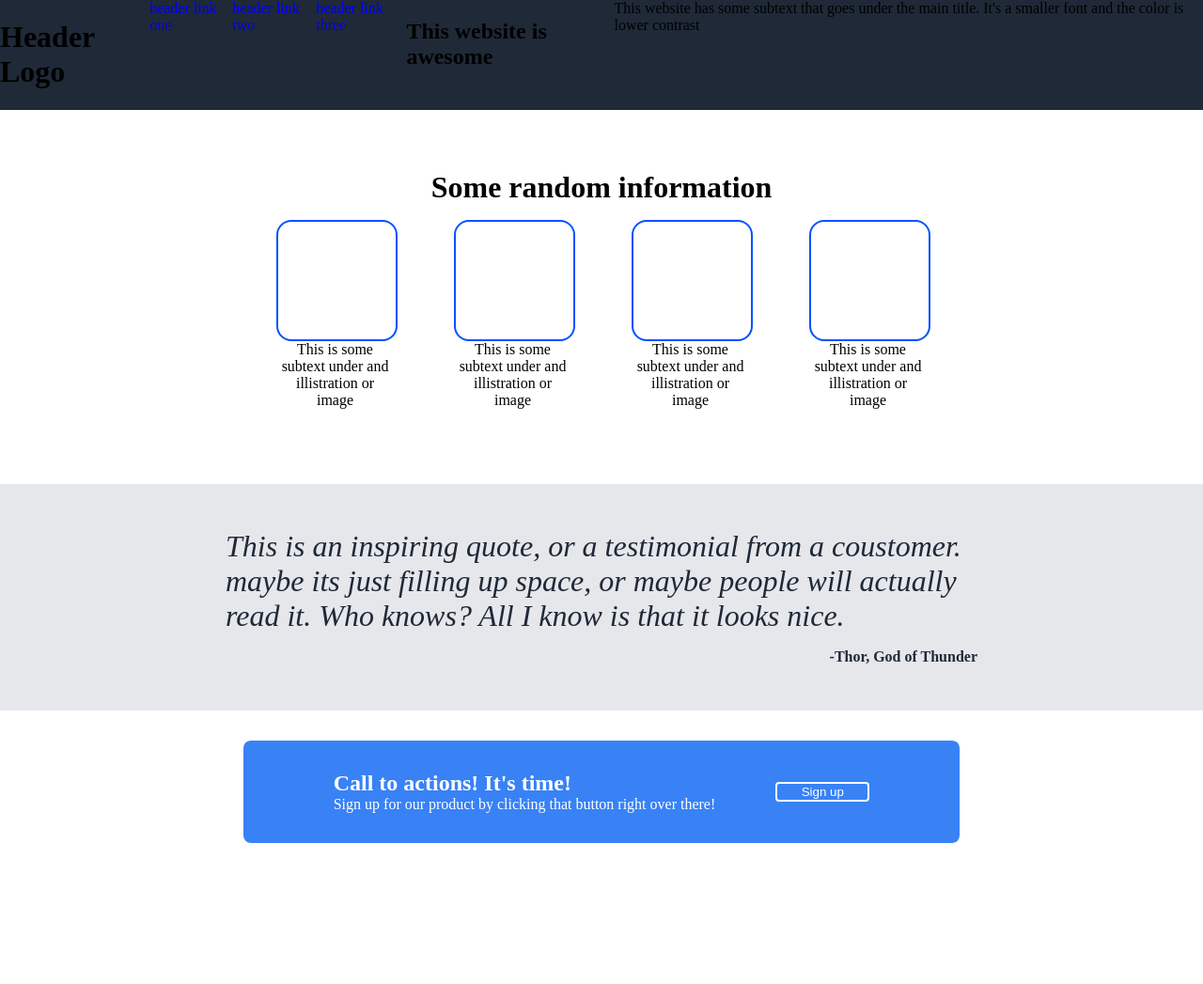
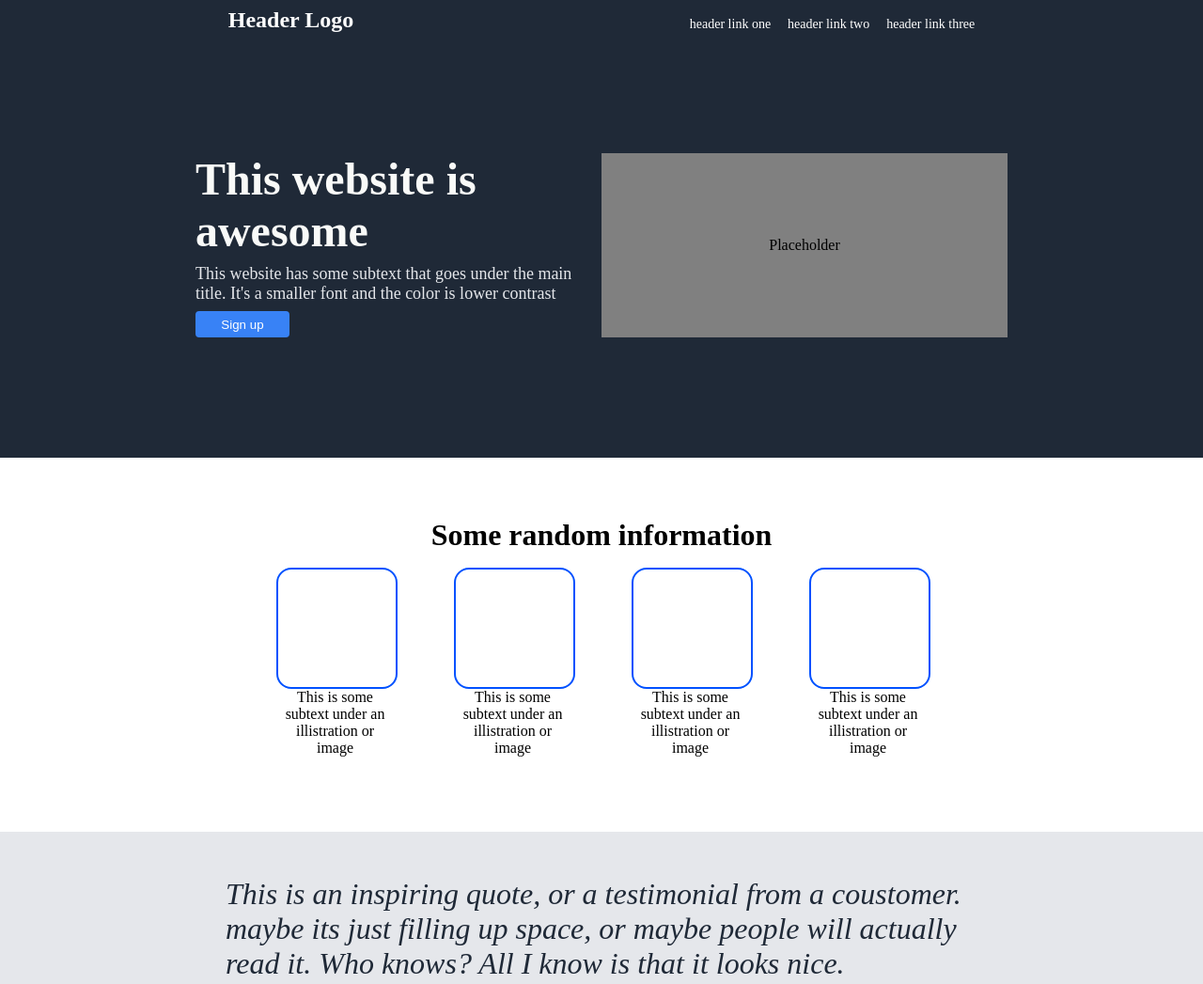
Before and after one commit to Zhalor/Landing-Page, a plain HTML site: page index.html in a window 1280 px wide. Shown: the top 1047 px of the page at 94% size. Before the commit the page ends 929 px from the top, so only its background shows below. Drawn offline with Linux system fonts and the light colour scheme.

Commit message:
Add footer, header, and hero section
Added the footer, header, and hero section of the landing page.
Styled new sections and made minor adjustments to other sections.

```diff
--- a/index.html
+++ b/index.html
@@ -8,33 +8,45 @@
     <link rel="stylesheet" href="styles.css">
   </head>
   <body class="body">
-    <div class="hero">
+    <div class="header-container">
         <h1>Header Logo</h1>
+        <div>
           <ul>
             <li><a href="#">header link one</a></li>
             <li><a href="#">header link two</a></li>
             <li><a href="#">header link three</a></li>
           </ul>
+        </div>
+      </div>
+    <div class="hero-container">
+      <div class="hero">
+        <div>
           <h2>This website is awesome</h2>
           <p>This website has some subtext that goes under the main title. It's a smaller font and the color is lower contrast</p>
+          <button>Sign up</button>
+        </div>
+        <div class="hero-image">
+          Placeholder
+        </div>
+      </div>
     </div>
     <div class="info-title">Some random information</div>
     <div class="info-container">
       <div class="info">
         <div class="box"></div>
-        <div class="text">This is some subtext under and illistration or image</div>
+        <div class="text">This is some subtext under an illistration or image</div>
       </div>
       <div class="info">
         <div class="box"></div>
-        <div class="text">This is some subtext under and illistration or image</div>
+        <div class="text">This is some subtext under an illistration or image</div>
       </div>
       <div class="info">
         <div class="box"></div>
-        <div class="text">This is some subtext under and illistration or image</div>
+        <div class="text">This is some subtext under an illistration or image</div>
       </div>
       <div class="info">
         <div class="box"></div>
-        <div class="text">This is some subtext under and illistration or image</div>
+        <div class="text">This is some subtext under an illistration or image</div>
       </div>
     </div>
     <div class="quote-container">
@@ -57,7 +69,7 @@
       </div>
     </div>
     <div class="footer">
-
+      Copyright &copy The Odin Project 2022
     </div>
   </body>
 </html>
--- a/styles.css
+++ b/styles.css
@@ -1,23 +1,89 @@
+
 .body {
     display: flex;
     flex-direction: column;
     margin: 0px;
 }
 
+.header-container {
+    display: flex;
+    background-color: #1F2937;
+    justify-content: space-around;
+    padding: 0px 64px;
+}
+.header-container h1 {
+    margin: 0;
+    padding: 8px 0 0 0;
+    color: white;
+    font-size: 24px;
+    font-weight: 700;
+}
+
+.hero-container {
+    display: flex;
+    background-color: #1F2937;
+    justify-content: center;
+    padding: 128px 0px;
+}
+
 .hero {
     display: flex;
     background-color: #1F2937;
+    max-width: 900px;
+}
+
+.hero h2, .hero p {
+    margin: 0px;
+}
+ .hero div, .hero-image {
+     flex: 1;
+ }
+
+ .hero h2 {
+     font-size: 48px;
+     font-weight: 900;
+     color: #F9FAF8;
+ }
+
+ .hero p {
+     font-size: 18px;
+     margin: 8px 0px;
+     color: #E5E7EB
+ }
+
+.hero div {
+    gap: 8px;
+}
+
+.hero-image {
+    display: flex;
+    justify-content: center;
+    align-items: center;
+    background-color: grey;
+}
+
+.hero button {
+    width: 100px;
+    height: 28px;
+    border: 2px solid #3882F6;
+    background-color: #3882F6;
+    border-radius: 4px;
+    color: white;
 }
 
 ul {
     display: flex;
     list-style-type: none;
     margin: 0;
-    padding: 0;
+    padding: 16px 0 0 0;
+    gap: 18px;
+
 }
 
 a {
     text-decoration: none;
+    color: white;
+    font-size: 14px;;
 }
 
 .info-container {
@@ -101,8 +167,9 @@ a {
     color: white;
 }
 
-button {
+.sign-up-button button {
     width: 100px;
+    height: 28px;
     background-color: #3882F6;
     border: 2px solid white;
     border-radius: 4px;
@@ -117,3 +184,10 @@ p {
     font-weight: 700;
     font-size: 24px;
 }
+
+.footer {
+    text-align: center;
+    background-color: #1F2937;
+    padding: 32px 0px;
+    color: white;
+}
```
Lines whose indentation alone changed are shown as unchanged.
